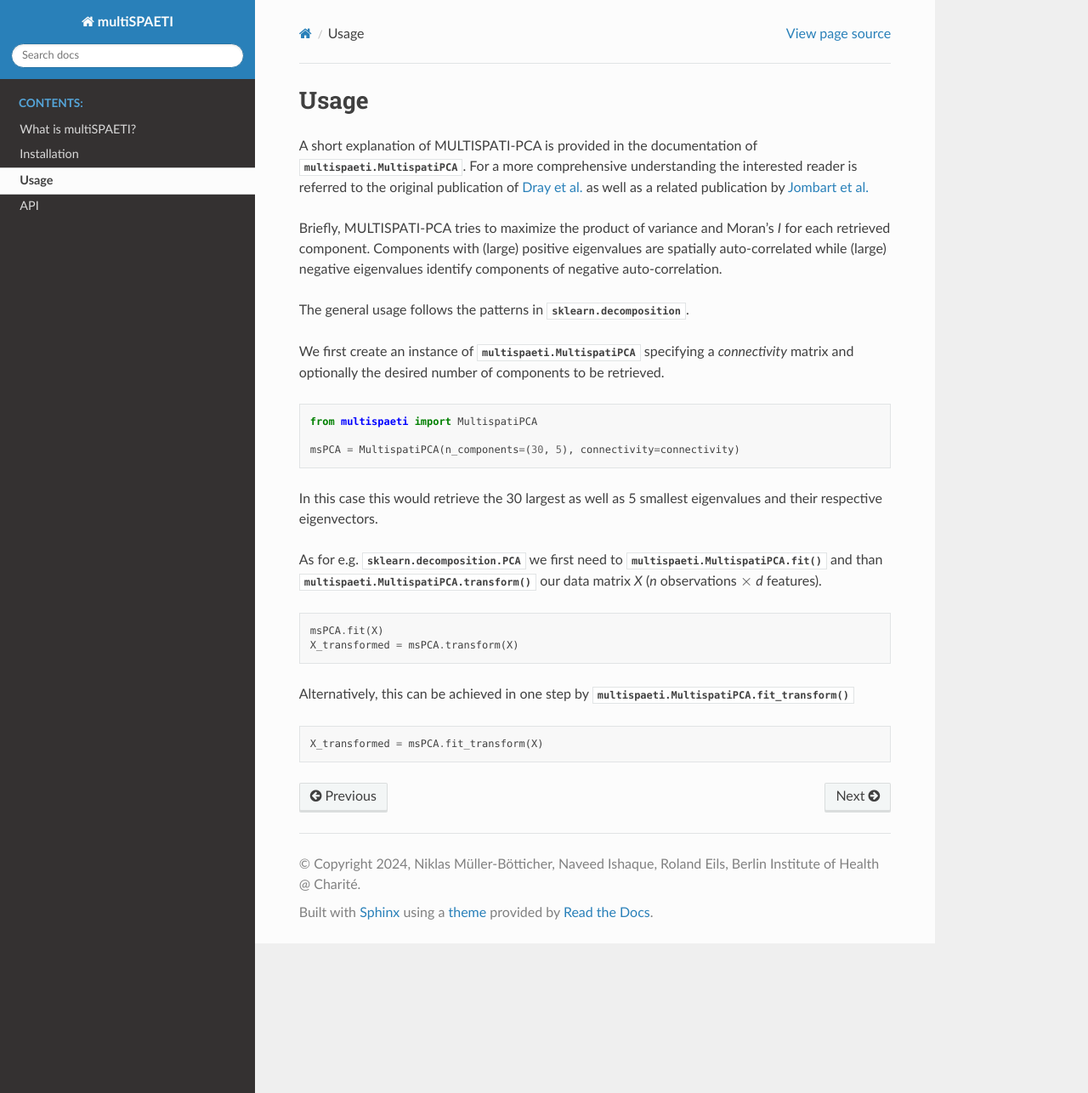
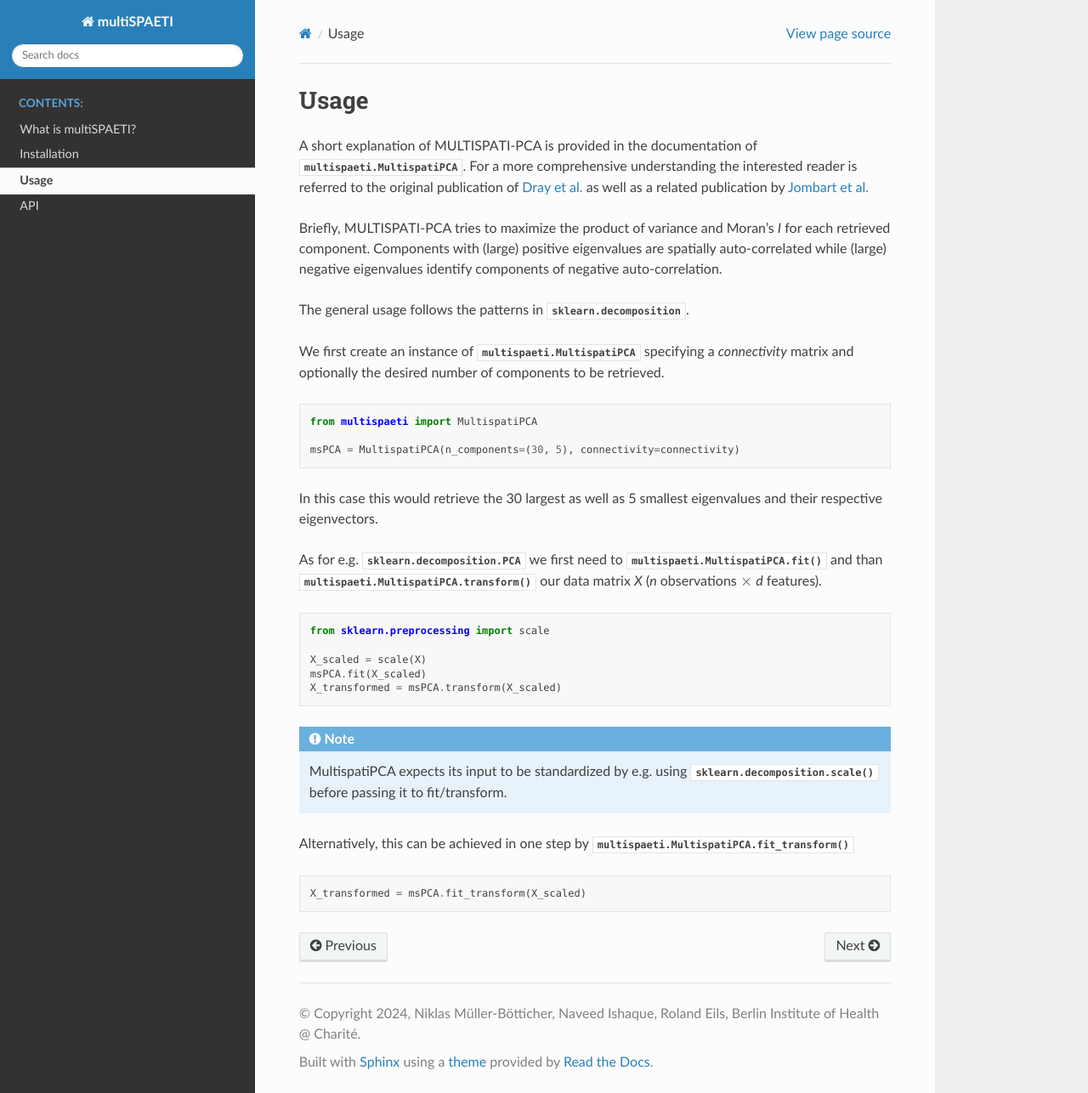
Before and after one commit to HiDiHlabs/multiSPAETI, a Sphinx documentation site: the page built from docs/source/usage.rst, in a window 1280 px wide and 1286 px high. Shown: the whole window at 85% size. Built offline with Sphinx 7.4.7 and the Read the Docs theme 2.0.0, drawn with Linux system fonts in a browser that asks for light colours.

Commit message:
fully compatible with sklearn, test compatibility

```diff
--- a/docs/source/usage.rst
+++ b/docs/source/usage.rst
@@ -34,15 +34,24 @@ As for e.g. :py:class:`sklearn.decomposition.PCA` we first need to
 
 .. code-block:: python
 
-    msPCA.fit(X)
-    X_transformed = msPCA.transform(X)
+    from sklearn.preprocessing import scale
+
+    X_scaled = scale(X)
+    msPCA.fit(X_scaled)
+    X_transformed = msPCA.transform(X_scaled)
+
+.. note::
+
+    MultispatiPCA expects its input to be standardized by e.g. using
+    :py:func:`sklearn.decomposition.scale` before passing it to fit/transform.
+
 
 Alternatively, this can be achieved in one step by
 :py:meth:`multispaeti.MultispatiPCA.fit_transform`
 
 .. code-block:: python
 
-    X_transformed = msPCA.fit_transform(X)
+    X_transformed = msPCA.fit_transform(X_scaled)
 
 .. Additional, functionality is offered through the method
 .. :py:meth:`multispaeti.MultispatiPCA.moransI_bounds` which calculates the minimum and
--- a/pyproject.toml
+++ b/pyproject.toml
@@ -26,6 +26,7 @@ classifiers = [
 ]
 
 [project.optional-dependencies]
+test = ["pytest"]
 docs = ["sphinx", "sphinx-copybutton", "sphinx-rtd-theme"]
 dev  = ["multispaeti[docs]", "pre-commit"]
 
@@ -56,3 +57,7 @@ target-version = "py310"
 ignore_missing_imports = true
 warn_no_return         = false
 packages               = "multispaeti"
+
+[tool.pytest.ini_options]
+addopts    = ["--import-mode=importlib"]
+pythonpath = "multispaeti"
```
Also changed, not shown: docs/source/api.rst (+5 -5 lines), 3 other files.
